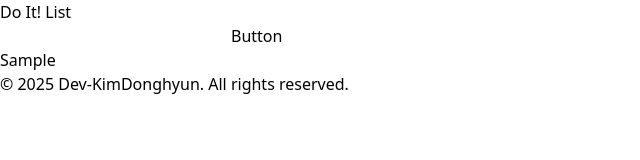
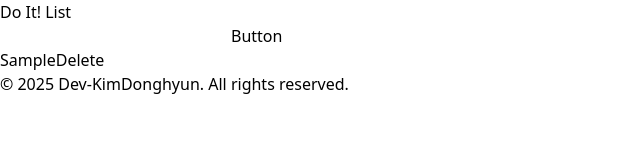
Before and after one commit to Dev-KimDonghyun/Do-It-List, a React (Vite) app: page / in a window 1280 px wide. Both pictures are taken after typing "Sample" into the empty fields and a click on the button "Button". Shown: the top 160 px of the page, without its empty margins (0-640 px from the left). Built offline with nearby package versions, Linux system fonts and the light colour scheme.

Commit message:
feat: Add Delete Functionality for Todo List Item

```diff
--- a/src/App.tsx
+++ b/src/App.tsx
@@ -14,7 +14,7 @@ type ToDo = {
 function App() {
 
   const [ toDoInput, setToDoInput ] = useState<string>('');
-  const [ toDoList, setToDoList] = useState<ToDo[]>([]);
+  const [ toDoList, setToDoList ] = useState<ToDo[]>([]);
 
   useEffect(() => {
     const localStorageValue: string | null = localStorage.getItem('DevKimDH_To_Do_Web_App_Value');
@@ -24,6 +24,7 @@ function App() {
   }, []);
 
   const uploadToList = (e: React.FormEvent<HTMLFormElement>) => {
+
     e.preventDefault();
 
     if (toDoInput.trim() === '')
@@ -45,6 +46,15 @@ function App() {
     localStorage.setItem(('DevKimDH_To_Do_Web_App_Value'), JSON.stringify(newList));
   };
 
+  const deleteToDo = (id: number) => {
+    const deleteUpdateToDo = toDoList.filter((todo) => (
+      todo.id !== id
+    ));
+
+    setToDoList(deleteUpdateToDo);
+    localStorage.setItem(('DevKimDH_To_Do_Web_App_Value'), JSON.stringify(deleteUpdateToDo));
+  };
+
   return (
 
     <div>
@@ -63,6 +73,7 @@ function App() {
           <div>
             <TaskList
             toDoList={toDoList}
+            deleteToDo={deleteToDo}
             />
           </div>
         </main>
--- a/src/components/TaskItem.tsx
+++ b/src/components/TaskItem.tsx
@@ -5,9 +5,10 @@ type TaskItem = {
     whenCreated: string;
     didIt: boolean;
   };
+  deleteToDo: (id:number) => void;
 };
 
-const TaskItem = ({todo}: TaskItem) => {
+const TaskItem = ({todo, deleteToDo}: TaskItem) => {
 
   return (
 
@@ -16,6 +17,10 @@ const TaskItem = ({todo}: TaskItem) => {
       key={todo.id}
       >
         {todo.content}
+        <button
+        onClick={() => {deleteToDo(todo.id)}}>
+          Delete
+        </button>
       </li>
     </div>
 
--- a/src/components/TaskList.tsx
+++ b/src/components/TaskList.tsx
@@ -9,9 +9,10 @@ type ToDo = {
 
 type TaskListProps = {
   toDoList: ToDo[];
+  deleteToDo: (id:number) => void;
 };
 
-const TaskList = ({toDoList}: TaskListProps) => {
+const TaskList = ({toDoList, deleteToDo}: TaskListProps) => {
 
   return (
 
@@ -21,6 +22,7 @@ const TaskList = ({toDoList}: TaskListProps) => {
           <TaskItem
           key={todo.id}
           todo={todo}
+          deleteToDo={deleteToDo}
           />
         ))}
       </ul>
```
